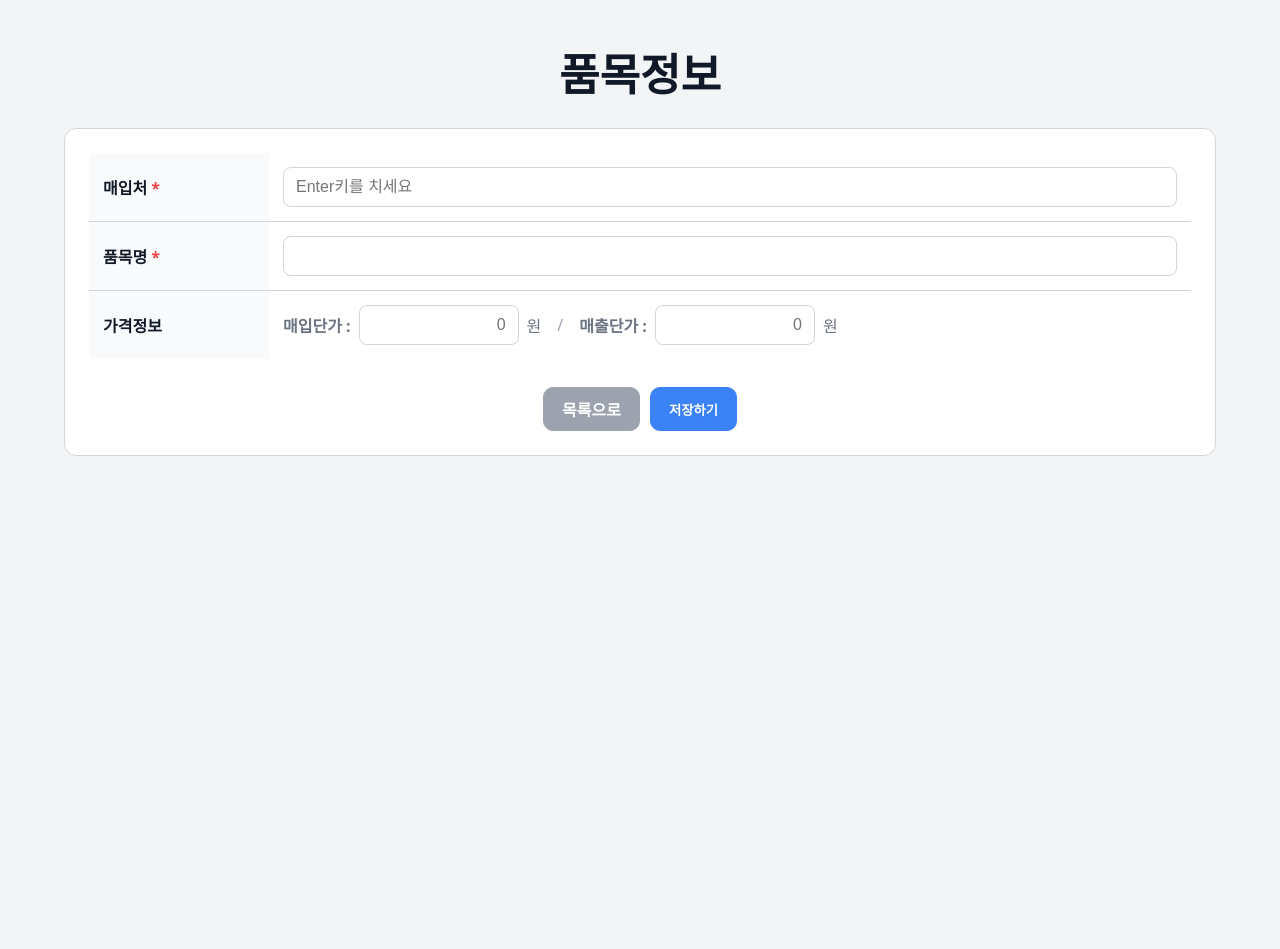
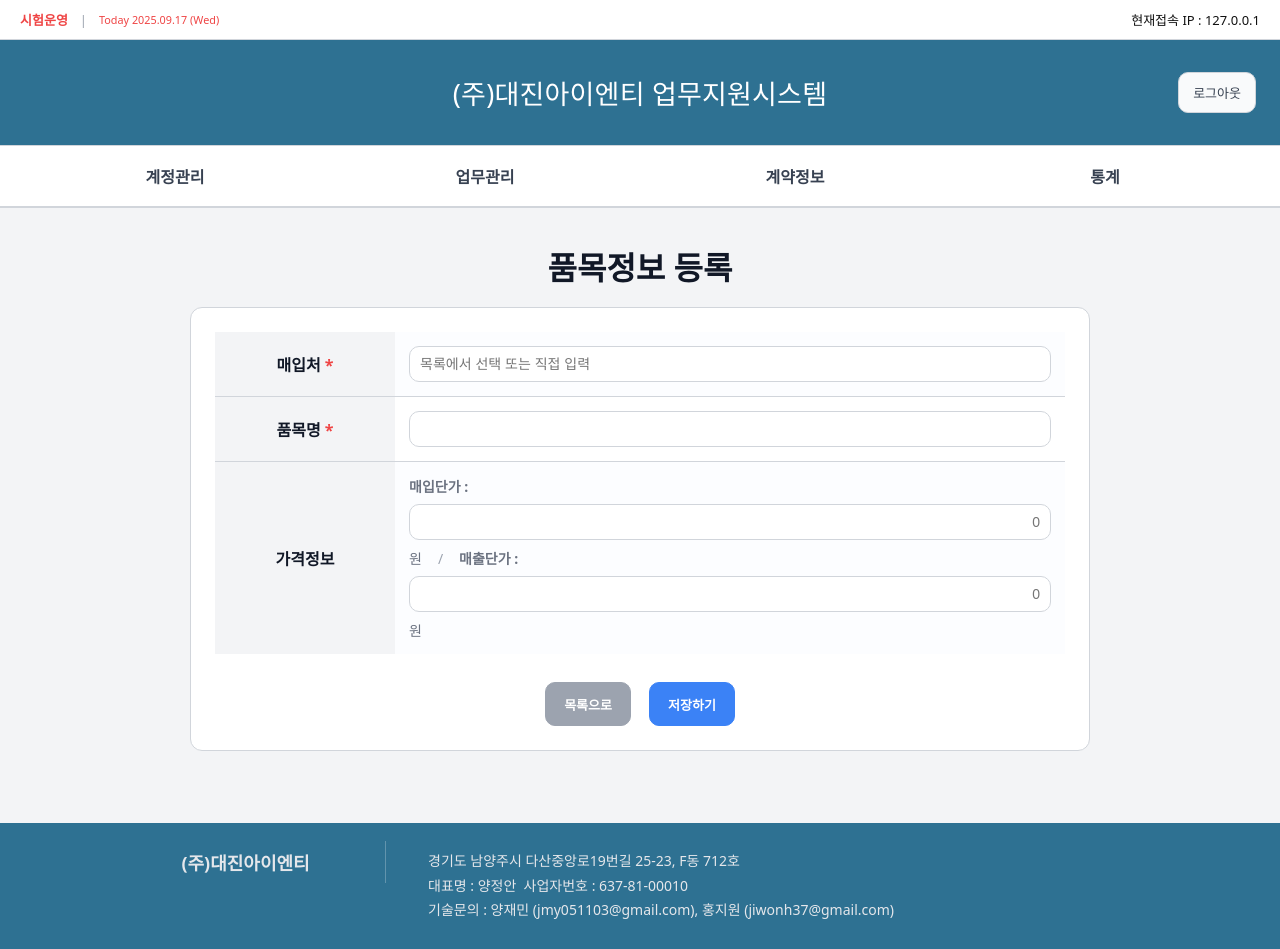
Before and after one commit to jmy051103/Expense_Management_System, a Django app: page /accounts/items/add/ in a window 1280 px wide. Before the commit the page ends 456 px from the top, so only its background shows below. Run offline with Django 5.2, Linux system fonts and the light colour scheme; the visitor is signed in with stand-in values (Sample User, id 1); data that the repository does not hold is empty.

Commit message:
added header and footer to the item_form

```diff
--- a/static/css/item_form.css
+++ b/static/css/item_form.css
@@ -2,34 +2,40 @@
   --line:#d1d5db; --ink:#111827; --muted:#6b7280;
   --panel:#fff; --bg:#f3f4f6; --primary:#60a5fa; --primary-dark:#3b82f6;
 }
-*{box-sizing:border-box}
-html,body{height:100%}
-body{margin:0; background:var(--bg); color:var(--ink); font-family:system-ui,-apple-system,Segoe UI,Roboto,Apple SD Gothic Neo,Malgun Gothic,sans-serif}
 
-.wrap{max-width:1200px; margin:40px auto; padding:0 24px}
-.title{margin:0 0 24px; text-align:center; font-size:44px; font-weight:800}
+/* === 폼 전용 (공통 네비/레이아웃은 item_list.css가 담당) =================== */
+*{ box-sizing:border-box }
+html,body{ height:100% }
+body{ color:var(--ink); background:var(--bg); font-family:system-ui,-apple-system,Segoe UI,Roboto,Apple SD Gothic Neo,Malgun Gothic,sans-serif }
 
-.panel{background:var(--panel); border:1px solid var(--line); border-radius:12px; padding:24px}
-.form-table table{width:100%; border-collapse:collapse}
-.form-table th{background:#f9fafb; text-align:left; padding:14px; border-bottom:1px solid var(--line); font-weight:700}
-.form-table td{padding:14px; border-bottom:1px solid var(--line)}
+/* 제목은 item_list.css의 .page-title 사용 */
+
+/* 패널/테이블은 공통 클래스 재사용 + 약간 보완 */
+.panel{ background:var(--panel); border:1px solid var(--line); border-radius:12px; padding:24px; }
+.form-table table{ width:100%; border-collapse:collapse }
+.form-table th{ background:#f9fafb; text-align:left; padding:14px; border-bottom:1px solid var(--line); font-weight:700 }
+.form-table td{ padding:14px; border-bottom:1px solid var(--line) }
 .form-table tr:last-child th,
-.form-table tr:last-child td{border-bottom:0}
+.form-table tr:last-child td{ border-bottom:0 }
 
-.req{color:#ef4444; font-weight:800}
+.label{ width:180px }
+.req{ color:#ef4444; font-weight:800 }
 
-.inp{height:40px; padding:0 12px; border:1px solid var(--line); border-radius:8px; background:#fff; font-size:16px}
-.inp:focus{outline:2px solid var(--primary)}
-.w-full{width:100%}
-.num{text-align:right; width:160px}
+/* 인풋 */
+.inp{ height:40px; padding:0 12px; border:1px solid var(--line); border-radius:8px; background:#fff; font-size:16px }
+.inp:focus{ outline:2px solid var(--primary) }
+.w-full{ width:100% }
+.num{ text-align:right; width:160px }
 
-.price-row{display:flex; align-items:center; gap:8px; flex-wrap:wrap}
-.price-row label{color:var(--muted); font-weight:700}
-.price-row .unit{color:var(--muted)}
-.price-row .sep{margin:0 8px; color:#9ca3af}
+/* 가격 행 */
+.price-row{ display:flex; align-items:center; gap:8px; flex-wrap:wrap }
+.price-row label{ color:var(--muted); font-weight:700 }
+.price-row .unit{ color:var(--muted) }
+.price-row .sep{ margin:0 8px; color:#9ca3af }
 
-.actions{display:flex; gap:10px; justify-content:center; margin-top:28px}
-.btn{display:inline-flex; align-items:center; justify-content:center; height:44px; padding:0 18px; border-radius:10px; border:1px solid var(--line); background:#fff; cursor:pointer; font-weight:700; text-decoration:none}
-.btn.gray{background:#9ca3af; border-color:#9ca3af; color:#fff}
-.btn.primary{background:var(--primary-dark); border-color:var(--primary-dark); color:#fff}
-.btn:hover{filter:brightness(.98)}
+/* 버튼 */
+.actions{ display:flex; gap:10px; justify-content:center; margin-top:28px }
+.btn{ display:inline-flex; align-items:center; justify-content:center; height:44px; padding:0 18px; border-radius:10px; border:1px solid var(--line); background:#fff; cursor:pointer; font-weight:700; text-decoration:none }
+.btn.gray{ background:#9ca3af; border-color:#9ca3af; color:#fff }
+.btn.primary{ background:var(--primary-dark); border-color:var(--primary-dark); color:#fff }
+.btn:hover{ filter:brightness(.98) }
--- a/templates/item_form.html
+++ b/templates/item_form.html
@@ -5,14 +5,80 @@
   <meta charset="utf-8" />
   <meta name="viewport" content="width=device-width,initial-scale=1" />
   <title>품목정보</title>
-  <link rel="stylesheet" href="{% static 'css/item_form.css' %}?v=2025-09-17-01">
+  <!-- 공통 레이아웃/네비게이션 -->
+  <link rel="stylesheet" href="{% static 'css/dashboard.css' %}?v=2025-09-10-11">
+  <link rel="stylesheet" href="{% static 'css/item_list.css' %}?v=2025-09-17-11">
+  <!-- 폼 전용 보완 -->
+  <link rel="stylesheet" href="{% static 'css/item_form.css' %}?v=2025-09-17-02">
 </head>
 <body>
+  <!-- 상단 상태줄 -->
+  <div class="topbar">
+    <strong>시험운영</strong>
+    <span class="sep">|</span>
+    <small>Today {% now "Y.m.d (D)" %}</small>
+    <span class="ip" style="margin-left:auto;">현재접속 IP : {{ request.META.REMOTE_ADDR|default:"-" }}</span>
+  </div>
 
-  <main class="wrap">
-    <h1 class="title">품목정보</h1>
+  <!-- 타이틀 + 탭(고정) -->
+  <div class="sticky-wrap">
+    <div class="titlebar">
+      <h1><a href="{% url 'dashboard' %}" class="title-link">(주)대진아이엔티 업무지원시스템</a></h1>
+      <form action="{% url 'logout' %}" method="post" class="logout-form">
+        {% csrf_token %}<button type="submit" class="logout-btn">로그아웃</button>
+      </form>
+    </div>
 
-    <form method="post" class="panel form-table">
+    <nav class="tabs" role="tablist" aria-label="상단 메뉴">
+      {% with acc=request.user.profile.access|default_if_none:"" %}
+        {% if request.user.is_superuser or acc == "관리자모드" or acc == "사장모드" %}
+          <div class="tab-group has-dropdown">
+            <a href="#" class="tab" aria-haspopup="true" aria-expanded="false" aria-controls="menu-accounts">계정관리</a>
+            <ul id="menu-accounts" class="dropdown" role="menu">
+              <li><a href="{% url 'create_profile' %}">계정 만들기</a></li>
+              <li><a href="{% url 'view_profile' %}">계정 보기</a></li>
+            </ul>
+          </div>
+        {% else %}
+          <span class="tab tab-disabled" aria-disabled="true">계정관리</span>
+        {% endif %}
+      {% endwith %}
+
+      <div class="tab-group has-dropdown">
+        <a href="#" class="tab" aria-haspopup="true" aria-expanded="false" aria-controls="menu-work">업무관리</a>
+        <ul id="menu-work" class="dropdown" role="menu">
+          <li><a href="{% url 'sales_partner_list' %}">매출처정보</a></li>
+          <li><a href="{% url 'purchase_partner_list' %}">매입처정보</a></li>
+          <li><a href="{% url 'item_list' %}">품목정보</a></li>
+        </ul>
+      </div>
+
+      <div class="tab-group has-dropdown">
+        <a href="#" class="tab" aria-haspopup="true" aria-expanded="false" aria-controls="menu-contract">계약정보</a>
+        <ul id="menu-contract" class="dropdown" role="menu">
+          <li><a href="{% url 'add_contract' %}">계약정보 등록</a></li>
+          <li><a href="{% url 'contract_list' %}">계약정보 목록</a></li>
+        </ul>
+      </div>
+
+      <div class="tab-group has-dropdown">
+        <a href="#" class="tab" aria-haspopup="true" aria-expanded="false" aria-controls="menu-stats">통계</a>
+        <ul id="menu-stats" class="dropdown" role="menu">
+          <li><a href="{% url 'monthly_sales_contract' %}">월별 매출계약통계</a></li>
+          <li><a href="{% url 'monthly_purchase_contract' %}">월별 매입계약통계</a></li>
+          <li><a href="{% url 'margin_static' %}">마진통계</a></li>
+          <li><a href="{% url 'monthly_purchase_voice' %}">매입처 월별 계산서</a></li>
+        </ul>
+      </div>
+    </nav>
+  </div>
+
+  <!-- 본문 -->
+  <main class="container content">
+    <h2 class="page-title">{% if mode == 'edit' %}품목정보 수정{% else %}품목정보 등록{% endif %}</h2>
+
+    <section class="panel form-table" style="max-width:900px; margin:0 auto;">
+      <form method="post">
         {% csrf_token %}
 
         <table>
@@ -22,10 +88,10 @@
           </colgroup>
           <tbody>
             <tr>
-            <th>매입처 <span class="req">*</span></th>
+              <th class="label">매입처 <span class="req">*</span></th>
               <td>
                 <input class="inp w-full" name="vendor" list="vendors" required
-                     placeholder="Enter키를 치세요" value="{{ form.vendor }}">
+                       placeholder="목록에서 선택 또는 직접 입력" value="{{ form.vendor }}">
                 {% if vendor_names %}
                   <datalist id="vendors">
                     {% for v in vendor_names %}
@@ -37,14 +103,14 @@
             </tr>
 
             <tr>
-            <th>품목명 <span class="req">*</span></th>
+              <th class="label">품목명 <span class="req">*</span></th>
               <td>
                 <input class="inp w-full" name="name" required value="{{ form.name }}">
               </td>
             </tr>
 
             <tr>
-            <th>가격정보</th>
+              <th class="label">가격정보</th>
               <td class="price-row">
                 <label>매입단가 :</label>
                 <input class="inp num" name="buy_unit" inputmode="decimal" step="0.01"
@@ -67,7 +133,19 @@
           </button>
         </div>
       </form>
+    </section>
   </main>
 
+  <!-- 푸터 -->
+  <footer class="site-footer">
+    <div class="footer-inner">
+      <div class="footer-left"><strong>(주)대진아이엔티</strong></div>
+      <div class="footer-right">
+        <div>경기도 남양주시 다산중앙로19번길 25-23, F동 712호</div>
+        <div>대표명 : 양정안&nbsp;&nbsp;사업자번호 : 637-81-00010</div>
+        <div>기술문의 : 양재민 (jmy051103@gmail.com), 홍지원 (jiwonh37@gmail.com)</div>
+      </div>
+    </div>
+  </footer>
 </body>
 </html>
```
Lines whose indentation alone changed are shown as unchanged.
